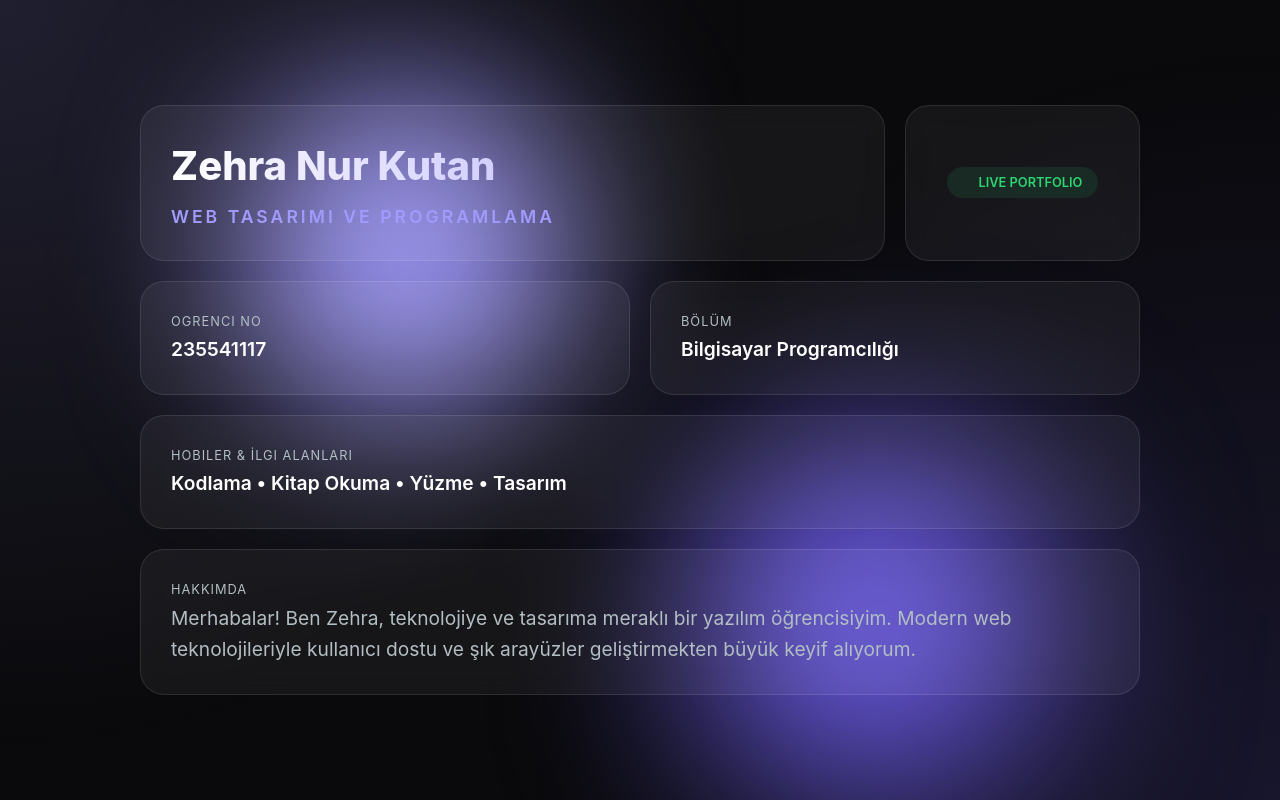
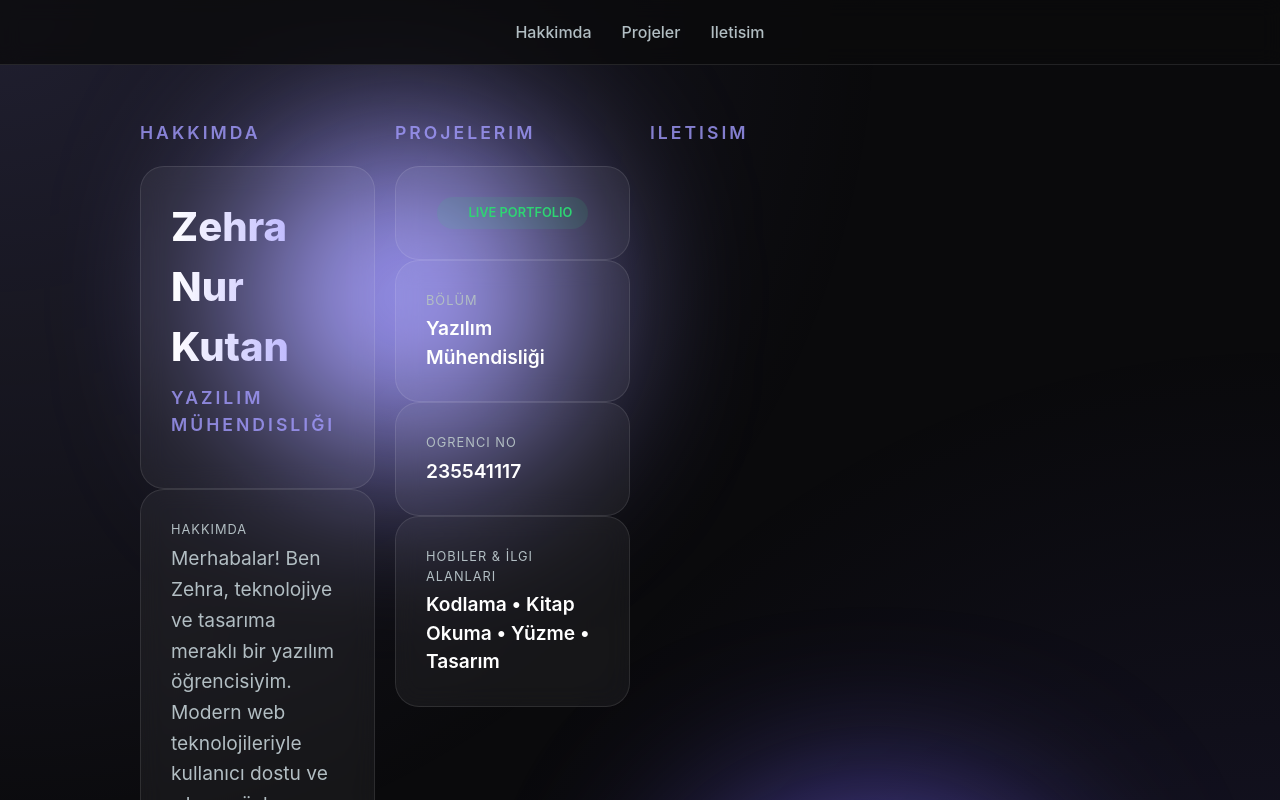
Before and after one commit to ZehraNurKutan/web-lab-hello, a React (Vite) app: page / in a window 1280 px wide. Shown: the top 800 px of the page. Built offline with nearby package versions, Linux system fonts and the light colour scheme.

Commit message:
feat: add semantic html skeleton structure

```diff
--- a/src/App.css
+++ b/src/App.css
@@ -23,13 +23,65 @@ body {
 
 .app-container {
   min-height: 100vh;
-  padding: 40px 20px;
+  padding: 80px 20px;
   display: flex;
-  justify-content: center;
+  flex-direction: column;
   align-items: center;
   position: relative;
   background: radial-gradient(circle at 0% 0%, rgba(162, 155, 254, 0.15) 0%, transparent 50%),
-              radial-gradient(circle at 100% 100%, rgba(108, 92, 231, 0.15) 0%, transparent 50%);
+    radial-gradient(circle at 100% 100%, rgba(108, 92, 231, 0.15) 0%, transparent 50%);
+}
+
+header {
+  position: fixed;
+  top: 0;
+  width: 100%;
+  padding: 20px;
+  background: rgba(10, 10, 12, 0.8);
+  backdrop-filter: blur(10px);
+  z-index: 100;
+  border-bottom: 1px solid var(--glass-border);
+}
+
+nav ul {
+  display: flex;
+  justify-content: center;
+  list-style: none;
+  gap: 30px;
+}
+
+nav a {
+  color: var(--text-muted);
+  text-decoration: none;
+  font-weight: 500;
+  transition: color 0.3s;
+}
+
+nav a:hover {
+  color: var(--accent-primary);
+}
+
+main {
+  width: 100%;
+  max-width: 1000px;
+}
+
+section {
+  padding: 40px 0;
+}
+
+section h2 {
+  margin-bottom: 20px;
+  opacity: 0.8;
+}
+
+footer {
+  margin-top: 60px;
+  padding: 40px 20px;
+  width: 100%;
+  text-align: center;
+  border-top: 1px solid var(--glass-border);
+  color: var(--text-muted);
 }
 
 /* Animated Background Orbs */
@@ -59,8 +111,13 @@ body {
 }
 
 @keyframes float {
-  0% { transform: translateY(0) scale(1); }
-  100% { transform: translateY(50px) scale(1.2); }
+  0% {
+    transform: translateY(0) scale(1);
+  }
+
+  100% {
+    transform: translateY(50px) scale(1.2);
+  }
 }
 
 /* Page Layout */
@@ -174,9 +231,20 @@ h2 {
 }
 
 @keyframes pulse {
-  0% { transform: scale(0.95); opacity: 1; }
-  70% { transform: scale(1.5); opacity: 0; }
-  100% { transform: scale(0.95); opacity: 0; }
+  0% {
+    transform: scale(0.95);
+    opacity: 1;
+  }
+
+  70% {
+    transform: scale(1.5);
+    opacity: 0;
+  }
+
+  100% {
+    transform: scale(0.95);
+    opacity: 0;
+  }
 }
 
 /* Responsive */
@@ -184,7 +252,11 @@ h2 {
   .bento-grid {
     grid-template-columns: 1fr;
   }
-  .header-card, .status-card, .info-card-mini, .intro-card {
+
+  .header-card,
+  .status-card,
+  .info-card-mini,
+  .intro-card {
     grid-column: span 1;
   }
 }
--- a/src/App.tsx
+++ b/src/App.tsx
@@ -3,37 +3,23 @@ import './App.css'
 function App() {
   return (
     <div className="app-container">
-      <div className="bento-grid">
+      <header>
+        <nav>
+          <ul>
+            <li><a href="#hakkimda">Hakkimda</a></li>
+            <li><a href="#projeler">Projeler</a></li>
+            <li><a href="#iletisim">Iletisim</a></li>
+          </ul>
+        </nav>
+      </header>
+
+      <main className="bento-grid">
+        <section id="hakkimda">
+          <h2>Hakkimda</h2>
           {/* Header Card */}
           <div className="glass-card header-card">
             <h1>Zehra Nur Kutan</h1>
-          <h2>Web Tasarimi ve Programlama</h2>
-        </div>
-
-        {/* Status Card */}
-        <div className="glass-card status-card">
-          <div className="status-pill">
-            <span className="status-dot"></span>
-            LIVE PORTFOLIO
-          </div>
-        </div>
-
-        {/* Info Card: ID */}
-        <div className="glass-card info-card-mini">
-          <p className="label">Ogrenci No</p>
-          <p className="value">235541117</p>
-        </div>
-
-        {/* Info Card: Department */}
-        <div className="glass-card info-card-mini">
-          <p className="label">Bölüm</p>
-          <p className="value">Bilgisayar Programcılığı</p>
-        </div>
-
-        {/* Info Card: Hobbies */}
-        <div className="glass-card intro-card">
-          <p className="label">Hobiler & İlgi Alanları</p>
-          <p className="value">Kodlama • Kitap Okuma • Yüzme • Tasarım</p>
+            <h2>Yazılım Mühendisliği</h2>
           </div>
 
           {/* Intro Card */}
@@ -43,7 +29,42 @@ function App() {
               <p>Merhabalar! Ben Zehra, teknolojiye ve tasarıma meraklı bir yazılım öğrencisiyim. Modern web teknolojileriyle kullanıcı dostu ve şık arayüzler geliştirmekten büyük keyif alıyorum.</p>
             </div>
           </div>
+        </section>
+
+        <section id="projeler">
+          <h2>Projelerim</h2>
+          <div className="glass-card status-card">
+            <div className="status-pill">
+              <span className="status-dot"></span>
+              LIVE PORTFOLIO
             </div>
+          </div>
+
+          <div className="glass-card info-card-mini">
+            <p className="label">Bölüm</p>
+            <p className="value">Yazılım Mühendisliği</p>
+          </div>
+
+          <div className="glass-card info-card-mini">
+            <p className="label">Ogrenci No</p>
+            <p className="value">235541117</p>
+          </div>
+
+          <div className="glass-card intro-card">
+            <p className="label">Hobiler & İlgi Alanları</p>
+            <p className="value">Kodlama • Kitap Okuma • Yüzme • Tasarım</p>
+          </div>
+        </section>
+
+        <section id="iletisim">
+          <h2>Iletisim</h2>
+          {/* form buraya */}
+        </section>
+      </main>
+
+      <footer>
+        <p>&copy; 2025 Zehra Nur Kutan. Tum haklari saklidir.</p>
+      </footer>
     </div>
   )
 }
```
Lines whose indentation alone changed are shown as unchanged.
